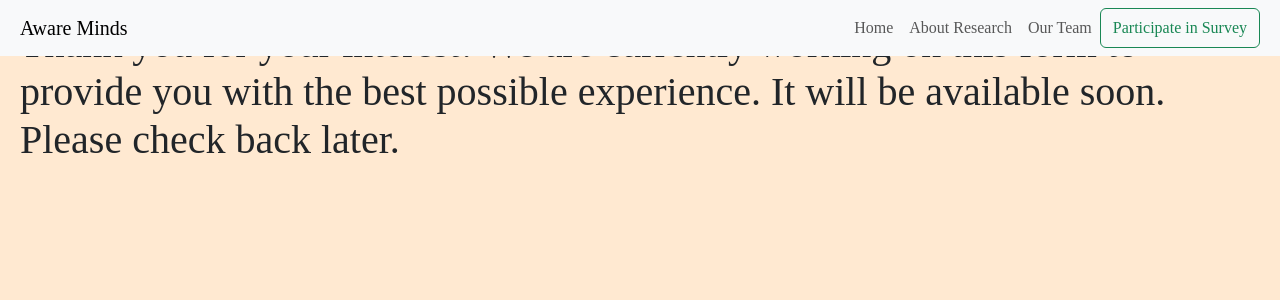
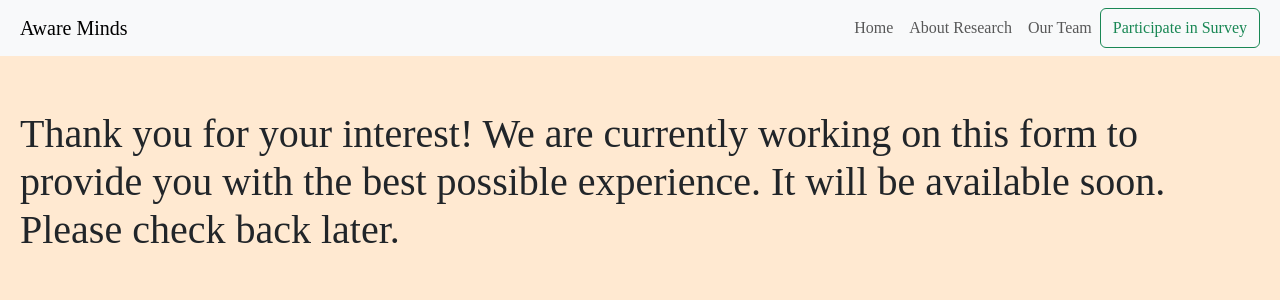
Before and after one commit to AwareMinds/survey, a React (Create React App) app: page /survey/form in a window 1280 px wide. Shown: the top 300 px of the page. Built offline with nearby package versions, Linux system fonts and the light colour scheme; a web font is replaced by a local one.

Commit message:
Updated padding

```diff
--- a/src/FormPage.js
+++ b/src/FormPage.js
@@ -3,8 +3,8 @@ import React from "react";
 
 export const FormPage = () => {
     return(
-        <div style={{ paddingTop: 110, padding: 20, backgroundColor: "#ffe9d1", height: '100vh'}}>
-            <h1>
+        <div style={{ padding: 20, backgroundColor: "#ffe9d1", height: '100vh'}}>
+            <h1 style={{paddingTop: 90}}>
             Thank you for your interest! We are currently working on this form to provide you with the best possible experience. It will be available soon. Please check back later.
             </h1>
         </div>
```
